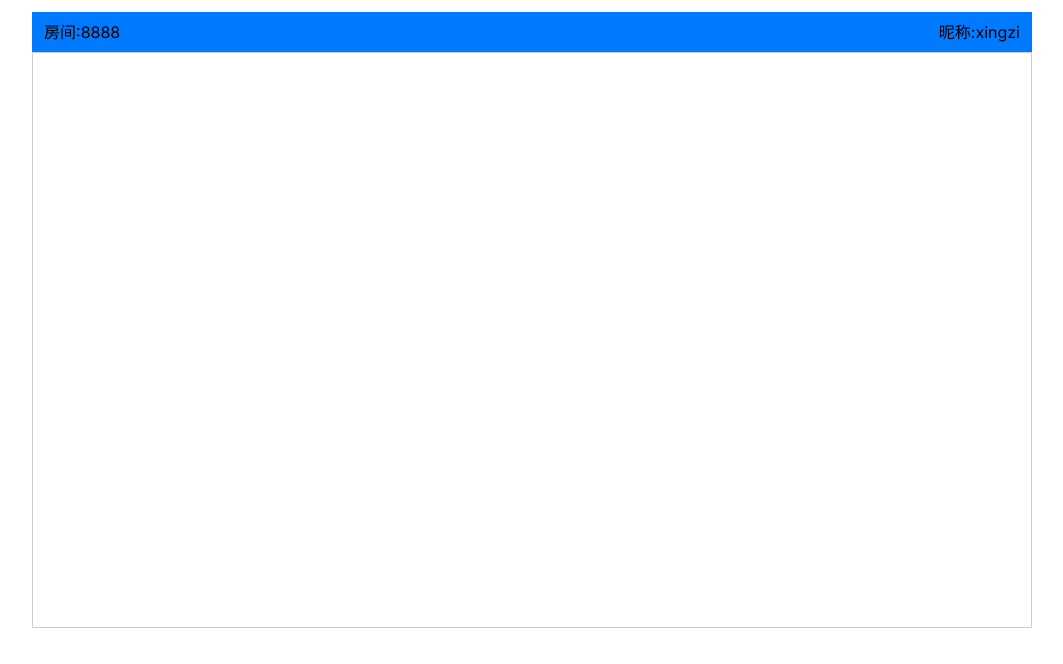
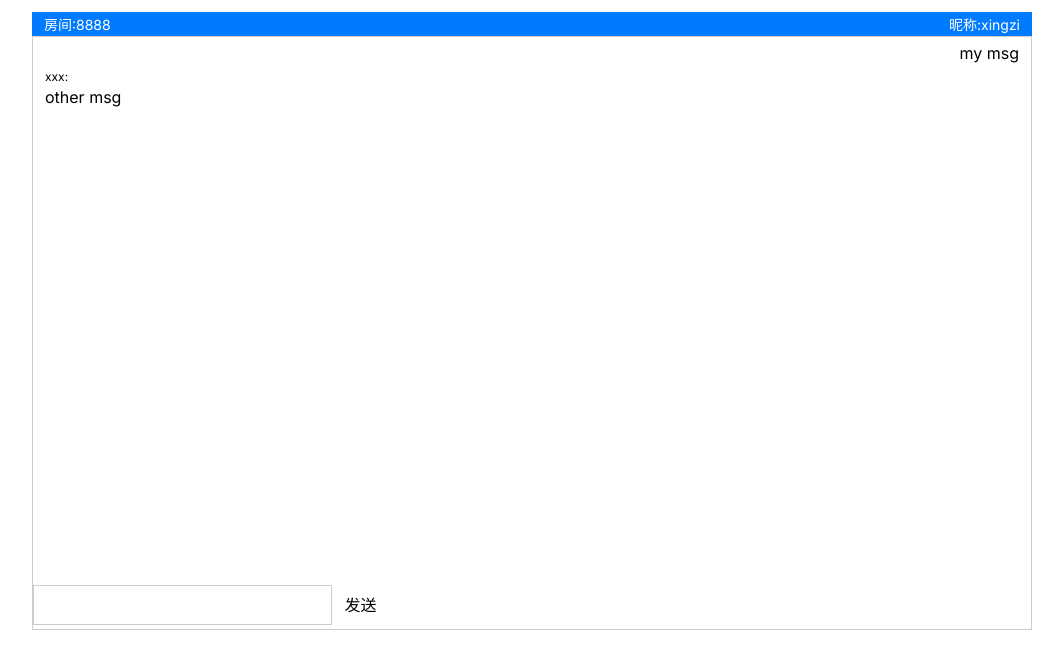
Before and after one commit to liudewa888/nextjs-study, a Next.js app: page / in a window 1280 px wide. Shown: the top 664 px of the page, without its empty margins (108-1171 px from the left). Built offline with nearby package versions, Linux system fonts and the light colour scheme.

Commit message:
feat: msg static send can work

```diff
--- a/app/chat.tsx
+++ b/app/chat.tsx
@@ -1,14 +1,30 @@
+"use client";
+
+import { useState, createContext, useContext } from "react";
+// const msgData = [
+//   { type: 1, msg: "my msg", uname: "xxx" },
+//   { type: 2, msg: "other msg", uname: "xxx" },
+// ];
+
+interface Msg {
+  uname: string;
+  type: number;
+  msg: string;
+}
+
+const MsgContext = createContext({ msgData: [] as Msg[] });
+
 function Header() {
   return (
     <>
       <div className="h-[40px] bg-[#007bff] flex items-center justify-between px-3">
-        <div>
-          <span>房间:</span>
-          <span>8888</span>
+        <div className="text-[#fff]">
+          <span className="text-sm">房间:</span>
+          <span className="text-sm">8888</span>
         </div>
-        <div>
-          <span>昵称:</span>
-          <span>xingzi</span>
+        <div className="text-[#fff]">
+          <span className="text-sm">昵称:</span>
+          <span className="text-sm">xingzi</span>
         </div>
       </div>
     </>
@@ -16,23 +32,80 @@ function Header() {
 }
 
 function Send() {
+  const [inputVal, setInputVal] = useState("");
+  const { msgData, setMsgData } = useContext(MsgContext);
+
+  function sendMsg() {
+    if (!inputVal) return;
+    const type = msgData.length % 2;
+    const message = {
+      type,
+      msg: inputVal,
+      uname: "zs",
+    };
+    const data = msgData.concat([message]);
+    setMsgData(data);
+    setInputVal("");
+  }
+
+  function inputChange(event) {
+    setInputVal(event.target.value);
+  }
   return (
-    <div>
-      <input type="text" />
+    <div className="w-full h-12 flex items-center">
+      <input
+        type="text"
+        name="input"
+        className="border border-[#ccc] h-10 w-[30%]"
+        value={inputVal}
+        onChange={inputChange}
+      />
+      <button className="ml-3" onClick={sendMsg}>
+        发送
+      </button>
     </div>
   );
 }
 
-function Message() {
-  return <div></div>;
+function Msg() {
+  const { msgData } = useContext(MsgContext);
+  return (
+    <div className="flex-1">
+      <ul className="flex flex-col overflow-auto h-[68vh] px-3">
+        {msgData.map((item, index) => {
+          return (
+            <li
+              className={`flex flex-col mt-1 ${
+                item.type !== 1 ? "items-start" : "items-end"
+              }`}
+              key={index}
+            >
+              {item.type !== 1 && (
+                <span className="text-xs">{item.uname}:</span>
+              )}
+              <span>{item.msg}</span>
+            </li>
+          );
+        })}
+      </ul>
+    </div>
+  );
 }
 
 function Content() {
+  const initData = [
+    { type: 1, msg: "my msg", uname: "xxx" },
+    { type: 2, msg: "other msg", uname: "xxx" },
+  ];
+  const [msgData, setMsgData] = useState(initData);
+
   return (
-    <div className="flex-1 flex flex-col  border border-[#ccc]">
-      <Message></Message>
-      <Send></Send>
-    </div>
+    <MsgContext.Provider value={{ msgData, setMsgData }}>
+      <div className="flex-1 flex flex-col  border border-[#ccc]">
+        <Msg></Msg>
+        <Send></Send>
+      </div>
+    </MsgContext.Provider>
   );
 }
 
--- a/app/dashboard/customers/page.tsx
+++ /dev/null
@@ -1,3 +0,0 @@
-export default function Page() {
-  return <p>Customers Page</p>;
-}
--- a/app/dashboard/invoices/page.tsx
+++ /dev/null
@@ -1,3 +0,0 @@
-export default function Page() {
-    return <p>Invoices Page</p>;
-  }
--- a/app/dashboard/layout.tsx
+++ /dev/null
@@ -1,10 +0,0 @@
-// import SideNav from "@/app/ui/dashboard/sidenav";
-
-export default function Layout({ children }: { children: React.ReactNode }) {
-  return (
-    <div className="flex h-screen flex-col md:flex-row md:overflow-hidden">
-      <div className="w-full flex-none md:w-64">SideNav</div>
-      <div className="flex-grow p-6 md:overflow-y-auto md:p-12">{children}</div>
-    </div>
-  );
-}
--- a/app/dashboard/page.tsx
+++ /dev/null
@@ -1,3 +0,0 @@
-export default function Page() {
-  return <p>Dashboard Page</p>;
-}
```
Also changed, not shown: app/ui/dashboard/nav-links.tsx (deleted).
